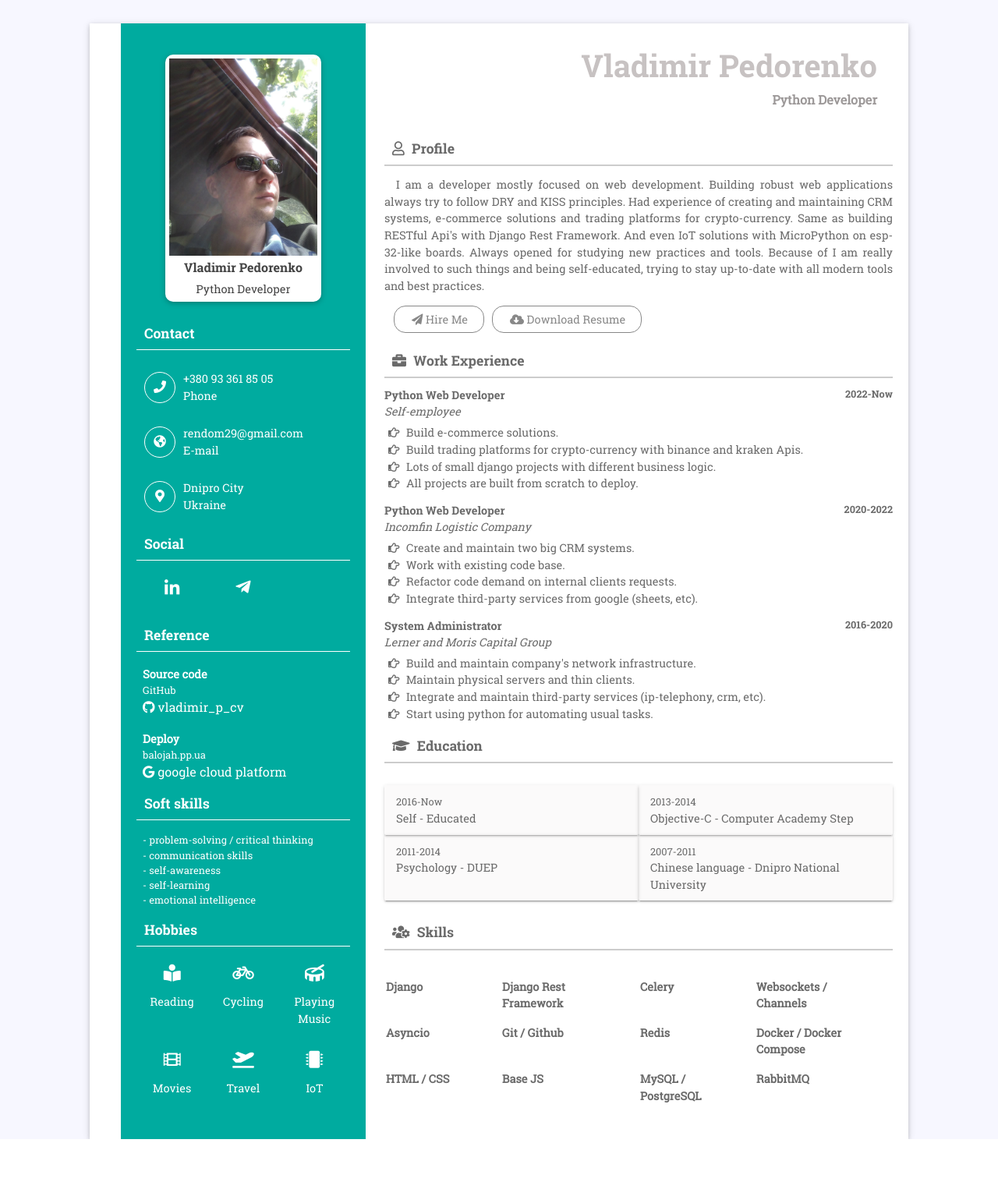
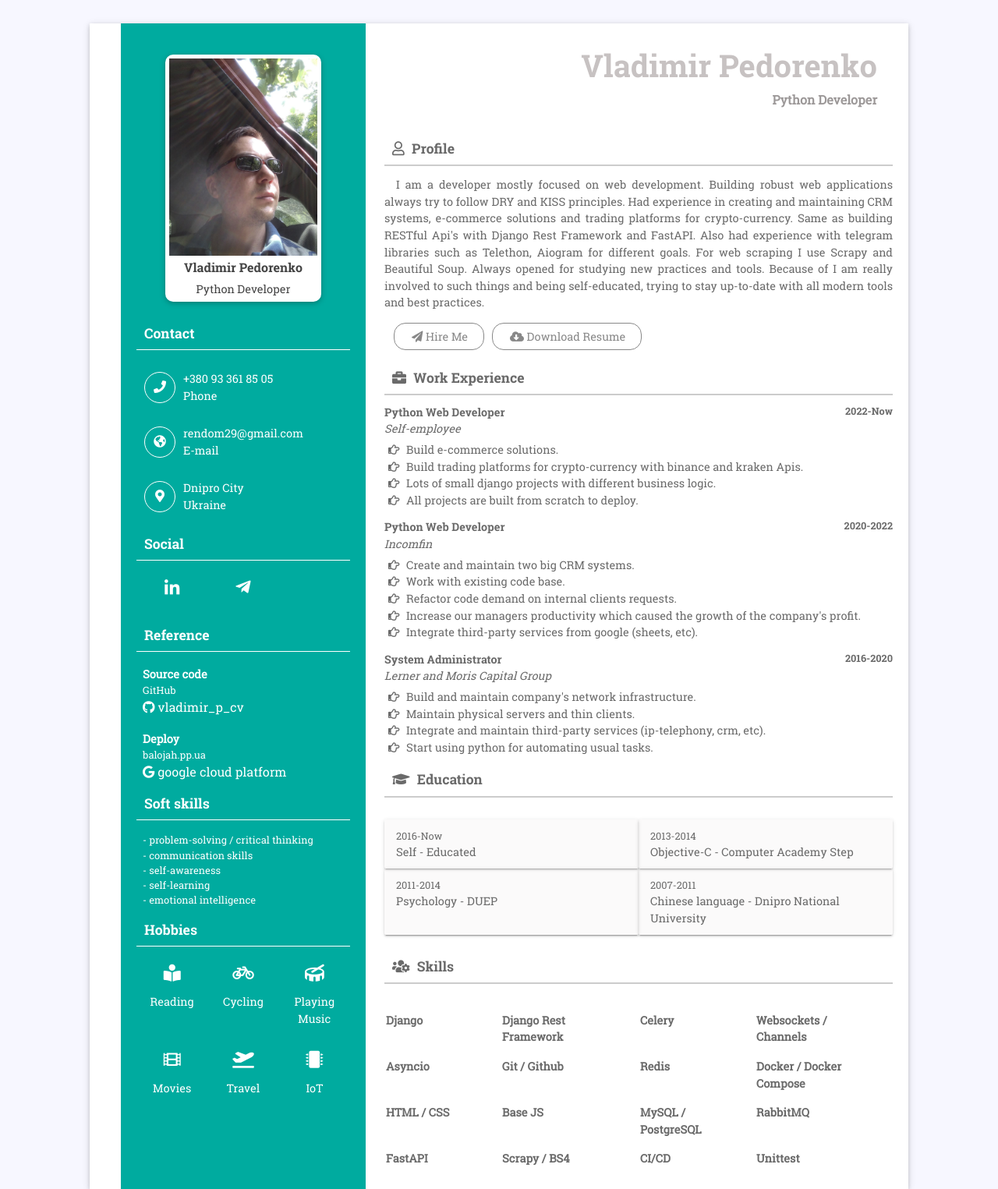
Before and after one commit to balojah/vladimir_p_cv, a Django app: page / in a window 1280 px wide. Shown: the whole page at 78% size. Before the commit the page ends 1461 px from the top, so only its background shows below. Run offline with Django 4.2, Linux system fonts and the light colour scheme; parts of the project's set-up code (start-up, migrations or seed data) failed here and were passed over; some libraries are stand-ins or nearby versions.

Commit message:
Update template

```diff
--- a/my_cv/templates/my_cv/home/index.html
+++ b/my_cv/templates/my_cv/home/index.html
@@ -90,10 +90,11 @@
                         <div class="about">
                             <p>
                                 I am a developer mostly focused on web development. Building robust web applications
-                                always try to follow DRY and KISS principles. Had experience of creating and maintaining
+                                always try to follow DRY and KISS principles. Had experience in creating and maintaining
                                 CRM systems, e-commerce solutions and trading platforms for crypto-currency. Same as
-                                building RESTful Api's with Django Rest Framework. And even IoT solutions with
-                                MicroPython on esp-32-like boards. Always opened for studying new practices and tools.
+                                building RESTful Api's with Django Rest Framework and FastAPI. Also had experience with
+                                telegram libraries such as Telethon, Aiogram for different goals. For web scraping I use
+                                Scrapy and Beautiful Soup. Always opened for studying new practices and tools.
                                 Because of I am really involved to such things and being self-educated,
                                 trying to stay up-to-date with all modern tools and best practices.
                             </p>
@@ -134,11 +135,12 @@
                         </div>
                         <div class="work-exp">
                             <h6>Python Web Developer <span>2020-2022</span></h6>
-                            <i>Incomfin Logistic Company</i>
+                            <i>Incomfin</i>
                             <ul>
                                 <li><i class="far fa-hand-point-right"></i> Create and maintain two big CRM systems. </li>
                                 <li><i class="far fa-hand-point-right"></i> Work with existing code base. </li>
                                 <li><i class="far fa-hand-point-right"></i> Refactor code demand on internal clients requests. </li>
+                                <li><i class="far fa-hand-point-right"></i> Increase our managers productivity which caused the growth of the company's profit.  </li>
                                 <li><i class="far fa-hand-point-right"></i> Integrate third-party services from google (sheets, etc). </li>
                             </ul>
                         </div>
@@ -179,6 +181,7 @@
 
                         <h2 class="rit-titl"><i class="fas fa-users-cog"></i> Skills</h2>
                         <div class="profess-cover row no-margin" id="text-decor">
+
                             <div class="col-md-6">
                                 <div class="row prog-row ">
                                     <div class="col-sm-6" style="">
@@ -189,6 +192,7 @@
                                     </div>
                                 </div>
                             </div>
+
                             <div class="col-md-6">
                                 <div class="row prog-row">
                                     <div class="col-sm-6">
@@ -210,6 +214,7 @@
                                     </div>
                                 </div>
                             </div>
+
                             <div class="col-md-6">
                                 <div class="row prog-row">
                                     <div class="col-sm-6">
@@ -220,6 +225,7 @@
                                     </div>
                                 </div>
                             </div>
+
                             <div class="col-md-6">
                                 <div class="row prog-row">
                                     <div class="col-sm-6">
@@ -230,6 +236,7 @@
                                     </div>
                                 </div>
                             </div>
+
                             <div class="col-md-6">
                                 <div class="row prog-row">
                                     <div class="col-sm-6">
@@ -237,6 +244,28 @@
                                     </div>
                                     <div class="col-sm-6">
                                         <b>RabbitMQ</b>
+                                    </div>
+                                </div>
+                            </div>
+
+                            <div class="col-md-6">
+                                <div class="row prog-row">
+                                    <div class="col-sm-6">
+                                         <b> FastAPI </b>
+                                    </div>
+                                    <div class="col-sm-6">
+                                        <b>Scrapy / BS4</b>
+                                    </div>
+                                </div>
+                            </div>
+
+                            <div class="col-md-6">
+                                <div class="row prog-row">
+                                    <div class="col-sm-6">
+                                         <b> CI/CD </b>
+                                    </div>
+                                    <div class="col-sm-6">
+                                        <b>Unittest</b>
                                     </div>
                                 </div>
                             </div>
--- a/my_cv/vitae/tests.py
+++ b/my_cv/vitae/tests.py
@@ -26,7 +26,7 @@
     @patch('vitae.tasks.send_email.delay')
     def test_post_ok_with_email_sent(self, mock_email):
         """
-        Test that on model creation, post_save signal
+        Test that on model creation post_save signal
         triggers celery task with proper mail sent
         """
         model = ContactModel.objects.create(title='Greetings!', subject='Contact me.')
```
Also changed, not shown: .github/workflows/ci-example.yml.
